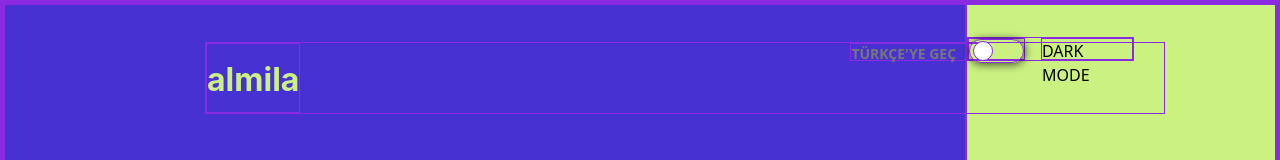
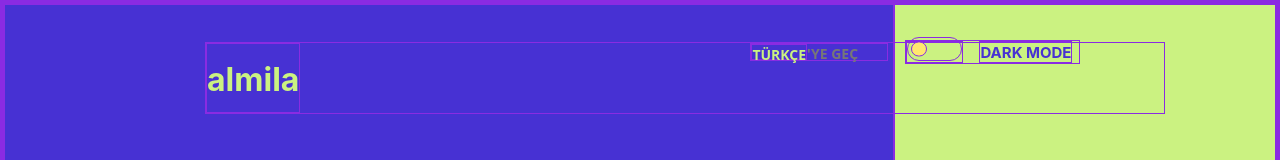
Before and after one commit to WL-Larsen/my-app, a React (Vite) app: page / in a window 1280 px wide. Shown: the top 160 px of the page. Built offline with nearby package versions, Linux system fonts and the light colour scheme.

Commit message:
dark mode eklemeden önce

```diff
--- a/src/App.jsx
+++ b/src/App.jsx
@@ -1,9 +1,5 @@
 import './App.css'
 import Hero from './Components/Hero';
-
-
-
-
 
 
 function App() {
--- a/src/Components/Hero.jsx
+++ b/src/Components/Hero.jsx
@@ -7,18 +7,18 @@ function Hero(props) {
   return (
 
     <main className='flex w-full h-[671px]'>
-      <div className='bg-mv'>
+      <div className='bg-mv w-[70%] h-[671px]'>
         <div className='flex relative w-[960px] h-[72px] top-[37px] left-[200px]'>
           <p className='font-int text-[32px] font-bold text-[32px] leading-[72px] text-left  text-fy'>almila</p>
-          <a className='relative grid text-[#777777] hover:text-slate-100
-          w-[138px] h-[18px] left-[550px]  text-sm font-ınt font-bold' href="/">TÜRKÇE'YE GEÇ</a>
+          <a className='relative flex text-[#777777] hover:text-slate-100
+          w-[138px] h-[18px] left-[450px]  text-sm font-ınt font-bold' href="/"><p className='text-fy'>TÜRKÇE</p>'YE GEÇ</a>
         </div>
         <HeroContent />
       </div>
       <div className='grid flex w-[532px] h-[671px] bg-fy'>
-        <div className='relative flex w-[167px] h-[24px] gap-[16px] top-[32px]'>
+        <div className='relative flex w-[175px] h-[24px] gap-[16px] top-[35px] left-[10px]'>
           <Toggle />
-          <p>DARK MODE</p>
+          <p className='text-mv font-int text-[15px] font-bold'>DARK MODE</p>
         </div>
       </div>
     </main>
@@ -26,8 +26,16 @@ function Hero(props) {
 }
 
 export default Hero
-/* width: Hug ()
-height: Hug ()
-top: 32px
-left: 1026px
-gap: 16px */
+
+/*
+#4731D3
+font-family: Inter;
+font-size: ;
+font-weight: 700;
+line-height: 18px;
+letter-spacing: 0.1em;
+text-align: left;
+width: 103px
+height: 18px
+top: 3px
+left: 64px */
--- a/src/Layout/Toggle.jsx
+++ b/src/Layout/Toggle.jsx
@@ -11,6 +11,7 @@ function Toggle() {
       >
         <div className="thumb"></div>
       </button>
+
     </div>
   );
 }
--- a/src/Layout/toggle.css
+++ b/src/Layout/toggle.css
@@ -6,14 +6,14 @@
     height: 24px;
     transition: background-color 0.1s ease, border-color 0.2s ease;
     cursor: pointer;
-    box-shadow: 1px 1px 10px rgba(0, 0, 0, 0.748);
     position: relative;
+    bottom: 5px;
   }
 
   .toggle-btn .thumb {
-    height: 20px;
-    width: 20px;
-    background-color: #fff;
+    height: 15px;
+    width: 16px;
+    background-color:#FFE86E;
     border-radius: 99px;
     transform: translateX(0);
     transition: left 0.15s ease;
@@ -24,7 +24,7 @@
   }
 
 .toggle-btn.toggled {
-    background-color: #15b58e;
+    background-color: #8F88FF;
 }
 
 .toggled-btn:hover {
@@ -32,5 +32,5 @@
 }
 
 .toggle-btn.toggled .thumb {
-    left: calc(50px - 18px);
+    left: calc(50px - 15px);
 }
--- /dev/null
+++ b/src/hooks/useLocalStorage.jsx
@@ -0,0 +1,42 @@
+import { useState } from "react";
+
+export default function useLocalStorage(key, defaultValue) {
+  const [value, setValue] = useState(() => {
+    // ilk açılışta localstorage okuyoruz
+    const localVal = JSON.parse(localStorage.getItem(key));
+    if (localVal === null) {
+      // boşsa default değeri, localStorage'a atıyoruz
+      // aynı değeri dönüyoruz
+      localStorage.setItem(key, JSON.stringify(defaultValue));
+      return defaultValue;
+    } else {
+      // localstorage boş değilse
+      // defaultValue değerini dönüyoruz
+      return localVal;
+    }
+  });
+  // value değiştiğinde localstorage'a yazıyoruz
+  // ve yeni değeri dönüyoruz
+  const setLocalStorage = (newValue) => {
+    localStorage.setItem(key, JSON.stringify(newValue));
+    setValue(newValue);
+  };
+
+  return [value, setLocalStorage];
+}
+/*
+// On page load or when changing themes, best to add inline in `head` to avoid FOUC
+if (localStorage.theme === 'dark' || (!('theme' in localStorage) && window.matchMedia('(prefers-color-scheme: dark)').matches)) {
+    document.documentElement.classList.add('dark')
+  } else {
+    document.documentElement.classList.remove('dark')
+  }
+
+  // Whenever the user explicitly chooses light mode
+  localStorage.theme = 'light'
+
+  // Whenever the user explicitly chooses dark mode
+  localStorage.theme = 'dark'
+
+  // Whenever the user explicitly chooses to respect the OS preference
+  localStorage.removeItem('theme') */
--- a/tailwind.config.js
+++ b/tailwind.config.js
@@ -1,5 +1,6 @@
 /** @type {import('tailwindcss').Config} */
 export default {
+  darkMode: 'class',
   content: [
     "./index.html",
     "./src/**/*.{js,ts,jsx,tsx}",
```
